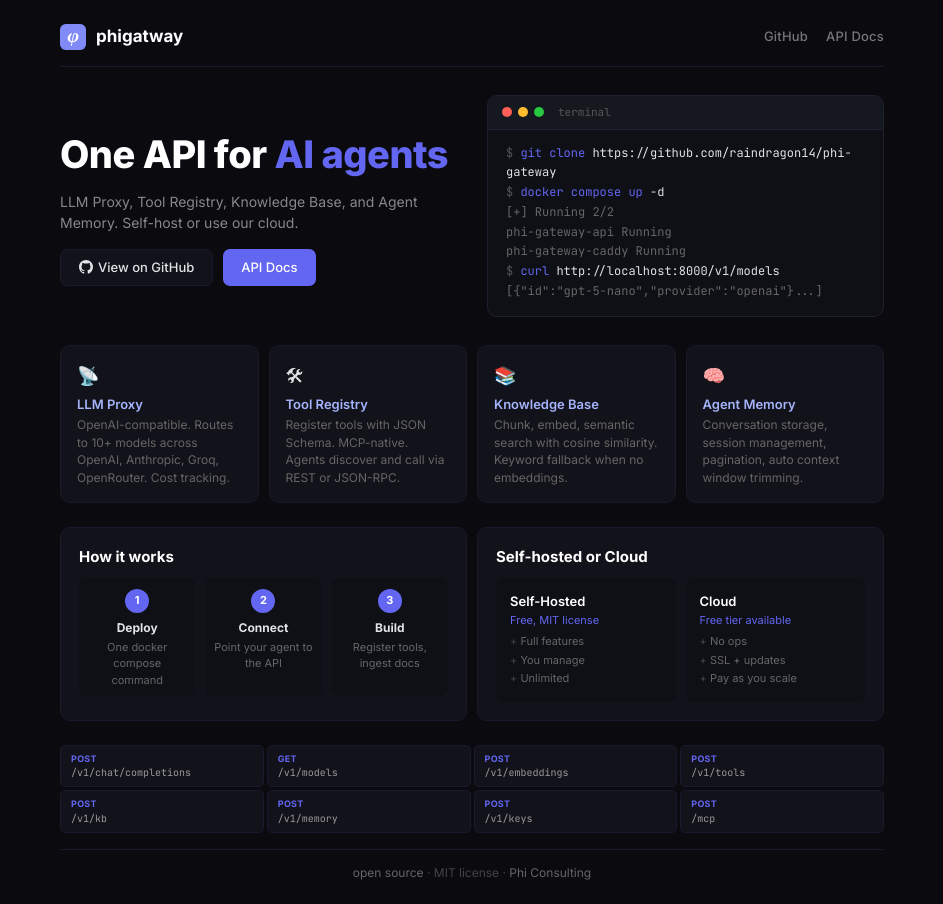
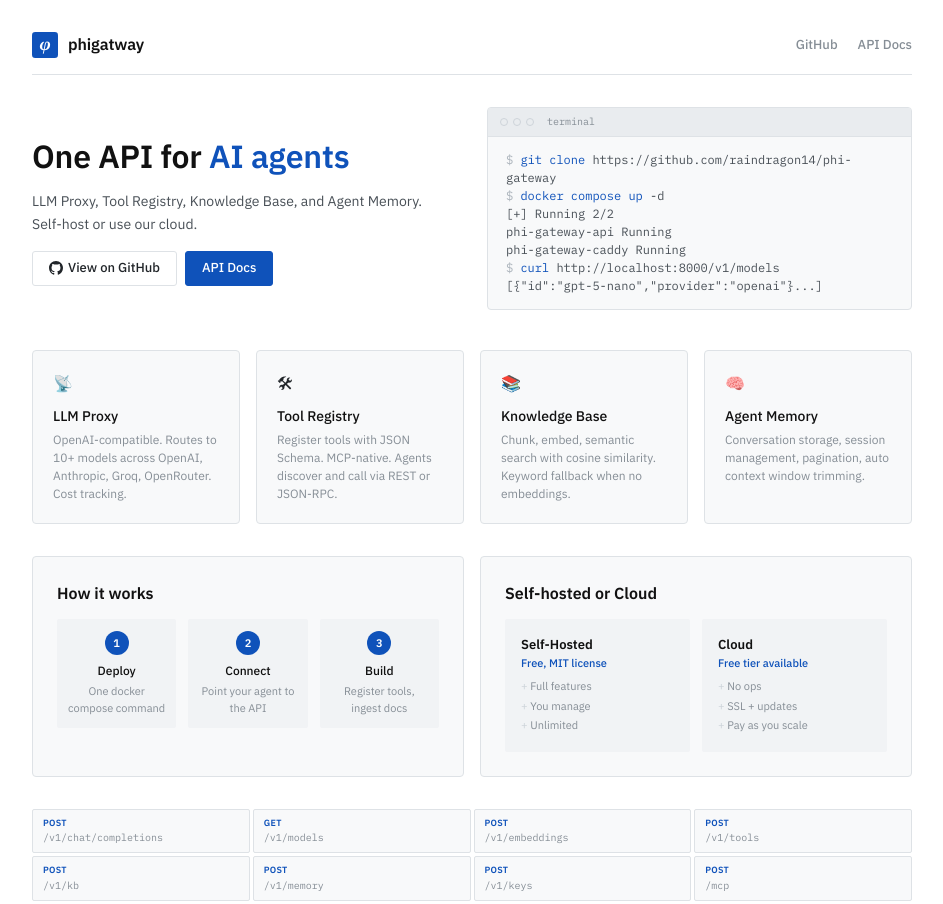
Before and after one commit to raindragon14/phi-gateway, a plain HTML site: page srv/landing/index.html in a window 1280 px wide. Shown: the top 904 px of the page, without its empty margins (168-1111 px from the left). Drawn offline with Linux system fonts and the light colour scheme.

Commit message:
feat: light theme redesign — IBM Plex, engineering blue, sharp corners
Design system v2:
- Light theme: white bg (#fff), slate grays, high contrast
- Engineering Blue accent (#0f52ba) replaces indigo
- IBM Plex Sans + IBM Plex Mono replace Inter + JetBrains Mono
- Sharp structural corners: 2-4px radii (was 7-10px)
- Zero shadows, zero gradients, 1px borders only
- CSS custom properties for all design tokens
- Linear transitions (0.1s) for mechanical, utilitarian feel
- 960px max-width, 32px max heading size
- Monochrome terminal dots (no macOS colors)

DESIGN.md updated with full v2 token spec and visual narrative.

```diff
--- a/srv/landing/index.html
+++ b/srv/landing/index.html
@@ -8,108 +8,122 @@
     <link rel="icon" type="image/svg+xml" href="/favicon.ico">
     <link rel="preconnect" href="https://fonts.googleapis.com">
     <link rel="preconnect" href="https://fonts.gstatic.com" crossorigin>
-    <link href="https://fonts.googleapis.com/css2?family=Inter:wght@400;500;600;700;800&family=JetBrains+Mono:wght@400;500&display=swap" rel="stylesheet">
+    <link href="https://fonts.googleapis.com/css2?family=IBM+Plex+Mono:wght@400;500&family=IBM+Plex+Sans:wght@400;500;600&display=swap" rel="stylesheet">
     <style>
+        :root {
+            --bg: #ffffff;
+            --bg-surface: #f8f9fa;
+            --bg-elevated: #f1f3f5;
+            --bg-term-bar: #e9ecef;
+            --border: #dee2e6;
+            --border-hover: #adb5bd;
+            --text: #212529;
+            --text-heading: #111;
+            --text-secondary: #495057;
+            --text-muted: #868e96;
+            --text-subtle: #ced4da;
+            --accent: #0f52ba;
+            --accent-hover: #0b3d8c;
+            --accent-soft: #e7f0ff;
+        }
         * { margin: 0; padding: 0; box-sizing: border-box; }
         body {
-            font-family: 'Inter', system-ui, -apple-system, sans-serif;
-            background: #0a0a0f; color: #e1e1e8; line-height: 1.5;
+            font-family: 'IBM Plex Sans', 'Helvetica Neue', 'Inter', system-ui, sans-serif;
+            background: var(--bg); color: var(--text); line-height: 1.6;
             min-height: 100vh; display: flex; flex-direction: column;
         }
-        .page { max-width: 880px; margin: 0 auto; padding: 24px 28px; flex: 1; display: flex; flex-direction: column; }
+        .page { max-width: 960px; margin: 0 auto; padding: 32px 40px; flex: 1; display: flex; flex-direction: column; }
         header {
             display: flex; justify-content: space-between; align-items: center;
-            padding-bottom: 16px; border-bottom: 1px solid #1a1a2e; margin-bottom: 28px;
+            padding-bottom: 16px; border-bottom: 1px solid var(--border); margin-bottom: 32px;
         }
-        header .brand { display: flex; align-items: center; gap: 10px; font-size: 17px; font-weight: 700; color: #fff; text-decoration: none; }
+        header .brand { display: flex; align-items: center; gap: 10px; font-size: 16px; font-weight: 600; color: var(--text-heading); text-decoration: none; letter-spacing: -0.1px; }
         header .brand svg { width: 26px; height: 26px; }
-        header nav { display: flex; gap: 18px; }
-        header nav a { color: #777; text-decoration: none; font-size: 13px; font-weight: 500; letter-spacing: 0.2px; }
-        header nav a:hover { color: #e1e1e8; }
+        header nav { display: flex; gap: 20px; }
+        header nav a { color: var(--text-muted); text-decoration: none; font-size: 13px; font-weight: 500; }
+        header nav a:hover { color: var(--text); }
 
-        .hero { display: flex; gap: 32px; margin-bottom: 28px; align-items: center; }
+        .hero { display: flex; gap: 32px; margin-bottom: 40px; align-items: center; }
         .hero-text { flex: 1; }
-        .hero-text h1 { font-size: 38px; font-weight: 800; letter-spacing: -0.5px; margin-bottom: 8px; color: #fff; }
-        .hero-text h1 em { font-style: normal; color: #6366f1; }
-        .hero-text p { font-size: 14px; color: #888; max-width: 380px; margin-bottom: 16px; }
-        .hero-text .actions { display: flex; gap: 10px; }
+        .hero-text h1 { font-size: 32px; font-weight: 600; letter-spacing: -0.2px; margin-bottom: 8px; color: var(--text-heading); }
+        .hero-text h1 em { font-style: normal; color: var(--accent); }
+        .hero-text p { font-size: 14px; color: var(--text-secondary); max-width: 400px; margin-bottom: 16px; }
+        .hero-text .actions { display: flex; gap: 8px; }
         .hero-terminal {
-            flex: 1; background: #0e1015; border: 1px solid #1e2030; border-radius: 10px;
-            overflow: hidden; min-width: 340px;
+            flex: 1; background: var(--bg-surface); border: 1px solid var(--border); border-radius: 4px;
+            overflow: hidden; min-width: 380px;
         }
         .hero-terminal .bar {
-            background: #161820; padding: 8px 14px; display: flex; gap: 6px; align-items: center;
-            border-bottom: 1px solid #1e2030;
+            background: var(--bg-term-bar); padding: 6px 12px; display: flex; gap: 5px; align-items: center;
+            border-bottom: 1px solid var(--border);
         }
-        .hero-terminal .bar .dot { width: 10px; height: 10px; border-radius: 50%; }
-        .hero-terminal .bar .dot.r { background: #ff5f57; } .hero-terminal .bar .dot.y { background: #febc2e; } .hero-terminal .bar .dot.g { background: #28c840; }
-        .hero-terminal .bar .title { font-size: 11px; color: #555; margin-left: 8px; font-family: 'JetBrains Mono', monospace; }
-        .hero-terminal .body { padding: 14px 18px; font-family: 'JetBrains Mono', 'SF Mono', monospace; font-size: 12px; line-height: 1.65; }
-        .hero-terminal .body .dim { color: #555; }
-        .hero-terminal .body .cmd { color: #6366f1; }
-        .hero-terminal .body .out { color: #666; }
+        .hero-terminal .bar .dot { width: 8px; height: 8px; border-radius: 50%; border: 1px solid var(--text-subtle); }
+        .hero-terminal .bar .title { font-size: 10px; color: var(--text-muted); margin-left: 8px; font-family: 'IBM Plex Mono', monospace; }
+        .hero-terminal .body { padding: 14px 18px; font-family: 'IBM Plex Mono', 'SF Mono', 'Menlo', monospace; font-size: 12px; line-height: 1.5; color: var(--text-secondary); }
+        .hero-terminal .body .dim { color: var(--terminal-dim, #adb5bd); }
+        .hero-terminal .body .cmd { color: var(--accent); }
+        .hero-terminal .body .out { color: var(--text-secondary); }
 
-        .grid { display: grid; grid-template-columns: repeat(4, 1fr); gap: 10px; margin-bottom: 24px; }
+        .grid { display: grid; grid-template-columns: repeat(4, 1fr); gap: 16px; margin-bottom: 32px; }
         .card {
-            background: #12121a; border: 1px solid #1a1a2e;
-            border-radius: 10px; padding: 16px; transition: border-color .2s;
+            background: var(--bg-surface); border: 1px solid var(--border);
+            border-radius: 4px; padding: 20px; transition: border-color .15s linear;
         }
-        .card:hover { border-color: #2a2a3e; }
-        .card .icon { font-size: 18px; margin-bottom: 6px; }
-        .card h3 { font-size: 13px; font-weight: 600; color: #a5b4fc; margin-bottom: 2px; }
-        .card p { font-size: 12px; color: #666; line-height: 1.45; }
+        .card:hover { border-color: var(--border-hover); }
+        .card .icon { font-size: 16px; margin-bottom: 8px; }
+        .card h3 { font-size: 14px; font-weight: 500; color: var(--text-heading); margin-bottom: 4px; }
+        .card p { font-size: 12px; color: var(--text-muted); line-height: 1.5; }
 
-        .sections { display: grid; grid-template-columns: 1fr 1fr; gap: 10px; margin-bottom: 24px; }
+        .sections { display: grid; grid-template-columns: 1fr 1fr; gap: 16px; margin-bottom: 32px; }
         .section {
-            background: #12121a; border: 1px solid #1a1a2e;
-            border-radius: 10px; padding: 18px;
+            background: var(--bg-surface); border: 1px solid var(--border);
+            border-radius: 4px; padding: 24px;
         }
-        .section h2 { font-size: 15px; font-weight: 700; color: #fff; margin-bottom: 10px; }
-        .flow { display: flex; gap: 10px; }
+        .section h2 { font-size: 16px; font-weight: 600; color: var(--text-heading); margin-bottom: 12px; }
+        .flow { display: flex; gap: 12px; }
         .step {
-            flex: 1; text-align: center; padding: 8px;
-            background: #0e1015; border-radius: 8px;
+            flex: 1; text-align: center; padding: 10px;
+            background: var(--bg-elevated); border-radius: 2px;
         }
         .step .num {
-            width: 24px; height: 24px; background: #6366f1; border-radius: 50%;
+            width: 24px; height: 24px; background: var(--accent); border-radius: 50%;
             display: inline-flex; align-items: center; justify-content: center;
-            font-size: 11px; font-weight: 700; color: #fff; margin-bottom: 6px;
+            font-size: 11px; font-weight: 600; color: #fff; margin-bottom: 6px;
         }
-        .step h4 { font-size: 12px; color: #e1e1e8; margin-bottom: 2px; }
-        .step p { font-size: 11px; color: #666; }
-        .plans { display: flex; gap: 10px; }
+        .step h4 { font-size: 12px; color: var(--text-heading); margin-bottom: 2px; font-weight: 500; }
+        .step p { font-size: 11px; color: var(--text-muted); }
+        .plans { display: flex; gap: 12px; }
         .plan {
-            flex: 1; padding: 14px; background: #0e1015; border-radius: 8px;
+            flex: 1; padding: 16px; background: var(--bg-elevated); border-radius: 2px;
         }
-        .plan h3 { font-size: 13px; font-weight: 600; color: #fff; }
-        .plan .price { font-size: 11px; color: #6366f1; margin-bottom: 4px; }
-        .plan li { font-size: 11px; color: #666; padding: 1px 0; list-style: none; }
-        .plan li::before { content: "+ "; color: #444; }
+        .plan h3 { font-size: 13px; font-weight: 600; color: var(--text-heading); }
+        .plan .price { font-size: 11px; color: var(--accent); margin-bottom: 4px; font-weight: 500; }
+        .plan li { font-size: 11px; color: var(--text-muted); padding: 1px 0; list-style: none; }
+        .plan li::before { content: "+ "; color: var(--text-subtle); }
 
-        .endpoint-grid { display: grid; grid-template-columns: repeat(4, 1fr); gap: 3px; margin-bottom: 16px; }
+        .endpoint-grid { display: grid; grid-template-columns: repeat(4, 1fr); gap: 3px; margin-bottom: 20px; }
         .ep {
-            background: #12121a; border: 1px solid #1a1a2e;
-            border-radius: 5px; padding: 6px 10px;
+            background: var(--bg-surface); border: 1px solid var(--border);
+            border-radius: 2px; padding: 6px 10px;
         }
-        .ep .method { font-size: 9px; font-weight: 700; color: #6366f1; text-transform: uppercase; letter-spacing: 0.3px; }
-        .ep .path { font-size: 10px; color: #999; font-family: 'JetBrains Mono', monospace; }
+        .ep .method { font-size: 9px; font-weight: 600; color: var(--accent); text-transform: uppercase; letter-spacing: 0.3px; }
+        .ep .path { font-size: 10px; color: var(--text-muted); font-family: 'IBM Plex Mono', monospace; }
 
         .btn {
-            padding: 8px 18px; border-radius: 7px; font-size: 13px; font-weight: 500;
+            padding: 6px 16px; border-radius: 3px; font-size: 13px; font-weight: 500;
             text-decoration: none; display: inline-flex; align-items: center; gap: 5px;
-            font-family: 'Inter', system-ui, sans-serif; transition: all .15s;
+            font-family: inherit; transition: all .1s linear; cursor: pointer;
         }
-        .btn-primary { background: #6366f1; color: #fff; }
-        .btn-primary:hover { background: #5558e0; }
-        .btn-secondary { background: #12121a; border: 1px solid #1a1a2e; color: #e1e1e8; }
-        .btn-secondary:hover { border-color: #2a2a3e; }
-        .btn-ghost { color: #888; font-size: 12px; } .btn-ghost:hover { color: #e1e1e8; }
+        .btn-primary { background: var(--accent); color: #fff; border: 1px solid var(--accent); }
+        .btn-primary:hover { background: var(--accent-hover); border-color: var(--accent-hover); }
+        .btn-secondary { background: var(--bg); border: 1px solid var(--border); color: var(--text); }
+        .btn-secondary:hover { border-color: var(--border-hover); background: var(--bg-surface); }
 
         footer {
-            text-align: center; font-size: 12px; color: #444; padding: 14px 0;
-            border-top: 1px solid #1a1a2e; margin-top: auto;
+            text-align: center; font-size: 12px; color: var(--text-subtle); padding: 16px 0;
+            border-top: 1px solid var(--border); margin-top: auto;
         }
-        footer a { color: #666; text-decoration: none; } footer a:hover { color: #999; }
+        footer a { color: var(--text-muted); text-decoration: none; } footer a:hover { color: var(--text); }
 
         @media (max-width: 720px) {
             .hero { flex-direction: column; }
@@ -117,8 +131,8 @@
             .grid { grid-template-columns: repeat(2, 1fr); }
             .sections { grid-template-columns: 1fr; }
             .endpoint-grid { grid-template-columns: repeat(2, 1fr); }
-            .hero-text h1 { font-size: 28px; }
-            .page { padding: 16px; }
+            .hero-text h1 { font-size: 26px; }
+            .page { padding: 20px; }
         }
     </style>
 </head>
@@ -126,7 +140,7 @@
     <div class="page">
         <header>
             <a href="/" class="brand">
-                <svg viewBox="0 0 32 32"><defs><linearGradient id="gf" x1="0" y1="0" x2="32" y2="32"><stop offset="0%" stop-color="#818cf8"/><stop offset="100%" stop-color="#4f46e5"/></linearGradient></defs><rect width="32" height="32" rx="7" fill="url(#gf)"/><text x="16" y="22.5" text-anchor="middle" font-size="20" font-family="Georgia,serif" font-weight="700" fill="#fff" font-style="italic">&phi;</text></svg>
+                <svg viewBox="0 0 32 32"><rect width="32" height="32" rx="4" fill="#0f52ba"/><text x="16" y="22" text-anchor="middle" font-size="19" font-family="Georgia,serif" font-weight="700" fill="#fff" font-style="italic">&phi;</text></svg>
                 phigatway
             </a>
             <nav>
@@ -149,7 +163,7 @@
             </div>
             <div class="hero-terminal">
                 <div class="bar">
-                    <div class="dot r"></div><div class="dot y"></div><div class="dot g"></div>
+                    <div class="dot"></div><div class="dot"></div><div class="dot"></div>
                     <div class="title">terminal</div>
                 </div>
                 <div class="body">
```
Also changed, not shown: 2 other files.
